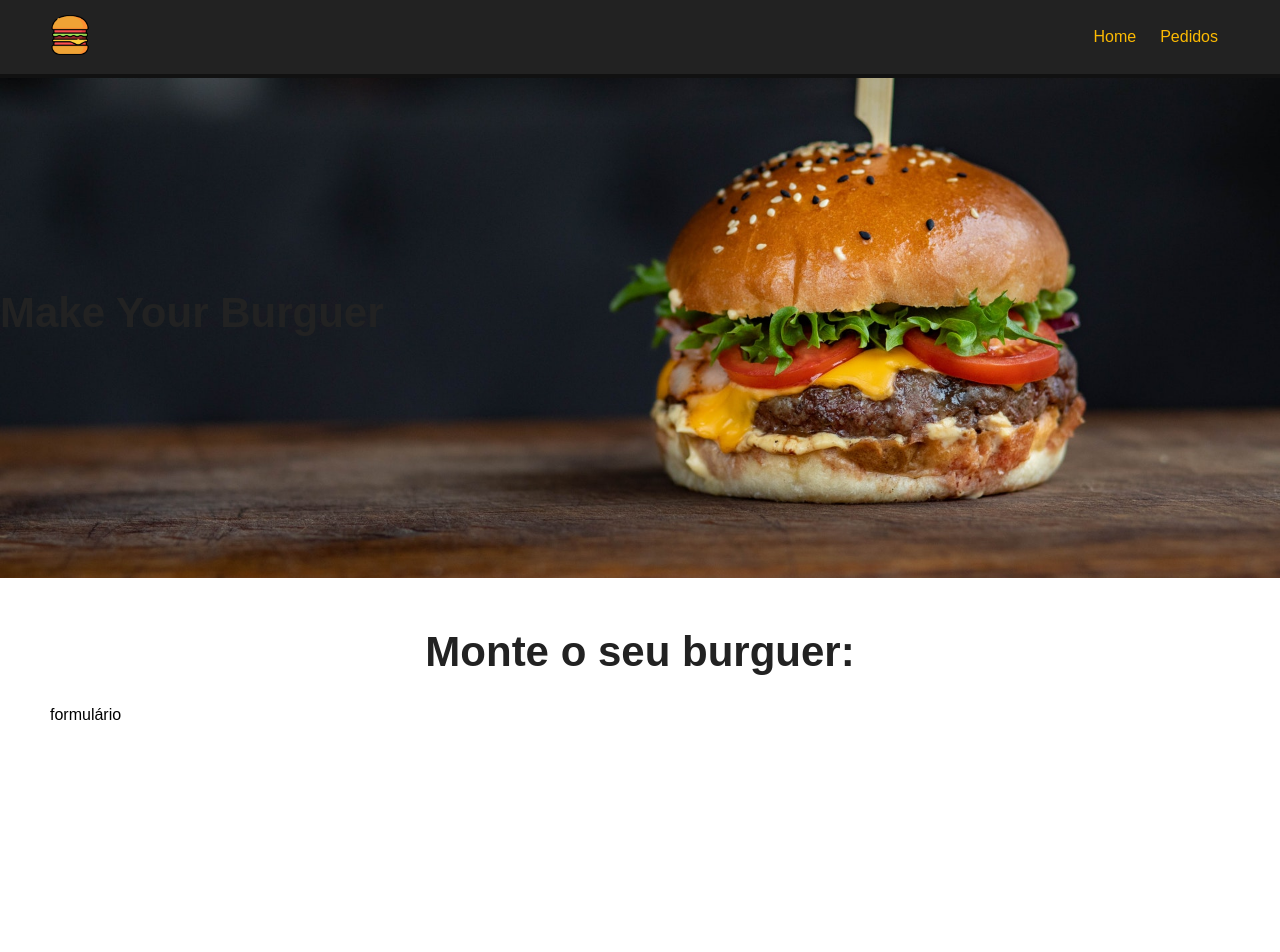
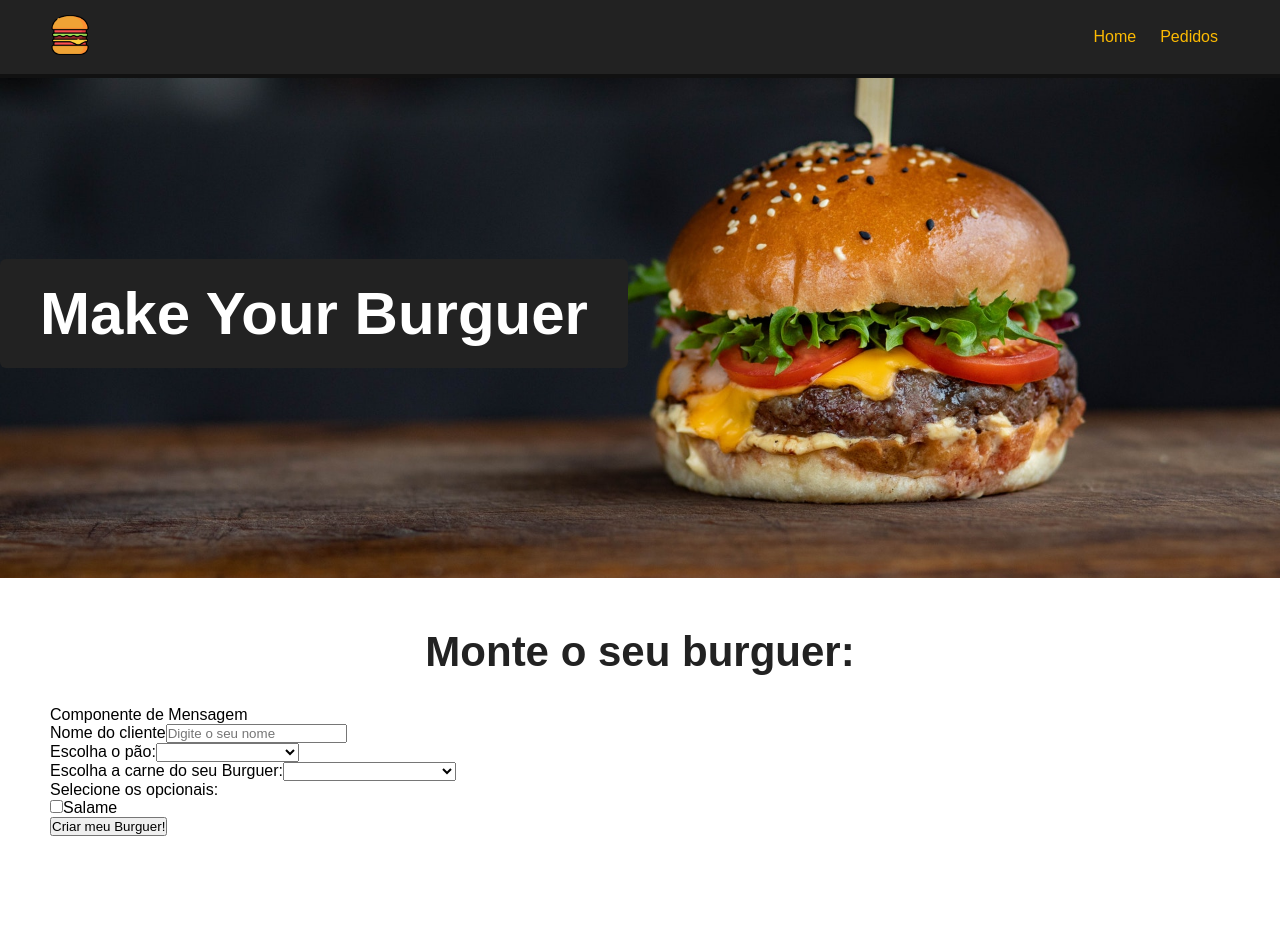
Before and after one commit to leticea/make-your-burguer, a Vue app: page / in a window 1280 px wide. Shown: the top 952 px of the page. Built offline with nearby package versions, Linux system fonts and the light colour scheme.

Commit message:
feat(Form): creating form component

```diff
--- a/src/components/Banner.vue
+++ b/src/components/Banner.vue
@@ -11,7 +11,7 @@ export default {
 
 <style scoped>
 #main-banner {
-  background-image: url("/public/img/burguer.jpg");
+  background-image: url("/public/img/burger.jpg");
   background-position: 0 -250px;
   background-size: cover;
   height: 500px;
@@ -19,4 +19,13 @@ export default {
   align-items: center;
   justify-content: flex-start;
 }
+
+#main-banner h1 {
+  color: #fff;
+  text-align: center;
+  font-size: 60px;
+  background-color: #222;
+  padding: 20px 40px;
+  border-radius: 6px;
+}
 </style>
--- /dev/null
+++ b/src/components/Form.vue
@@ -0,0 +1,43 @@
+<template>
+  <div>
+    <p>Componente de Mensagem</p>
+    <div>
+      <form id="burger-form">
+        <div class="input-container">
+          <label for="name">Nome do cliente</label>
+          <input type="text" id="name" name="name" v-model="name" placeholder="Digite o seu nome">
+        </div>
+        <div class="input-container">
+          <label for="bread">Escolha o pão:</label>
+          <select name="bread" id="bread" v-model="bread">
+            <option value="">Selecione o seu pão</option>
+            <option value="integral">Integral</option>
+          </select>
+        </div>
+        <div class="input-container">
+          <label for="bread">Escolha a carne do seu Burguer:</label>
+          <select name="meat" id="meat" v-model="meat">
+            <option value="">Selecione o tipo de carne</option>
+            <option value="maminha">Maminha</option>
+          </select>
+        </div>
+        <div class="input-container">
+          <label for="bread">Selecione os opcionais:</label>
+          <div class="checkbox-container">
+            <input type="checkbox" name="optional" v-model="optional" value="salame">
+            <span>Salame</span>
+          </div>
+        </div>
+        <div class="input-container">
+          <input type="submit" class="submit-btn" value="Criar meu Burguer!">
+        </div>
+      </form>
+    </div>
+  </div>
+</template>
+
+<script>
+export default {
+  name: "Form",
+};
+</script>
--- a/src/views/HomeView.vue
+++ b/src/views/HomeView.vue
@@ -2,17 +2,19 @@
   <Banner />
   <div class="main-container">
     <h1>Monte o seu burguer:</h1>
-    <p>formulário</p>
+    <Form />
   </div>
 </template>
 
 <script>
 import Banner from "../components/Banner.vue";
+import Form from "../components/Form.vue";
 
 export default {
   name: "Home",
   components: {
     Banner,
+    Form
   },
 };
 </script>
```
Also changed, not shown: public/img/burger.jpg (renamed from public/img/burguer.jpg).
